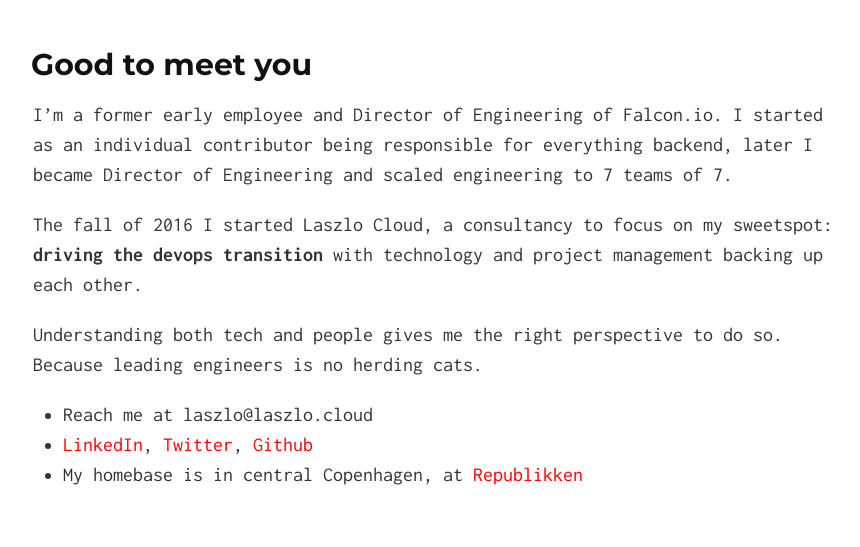
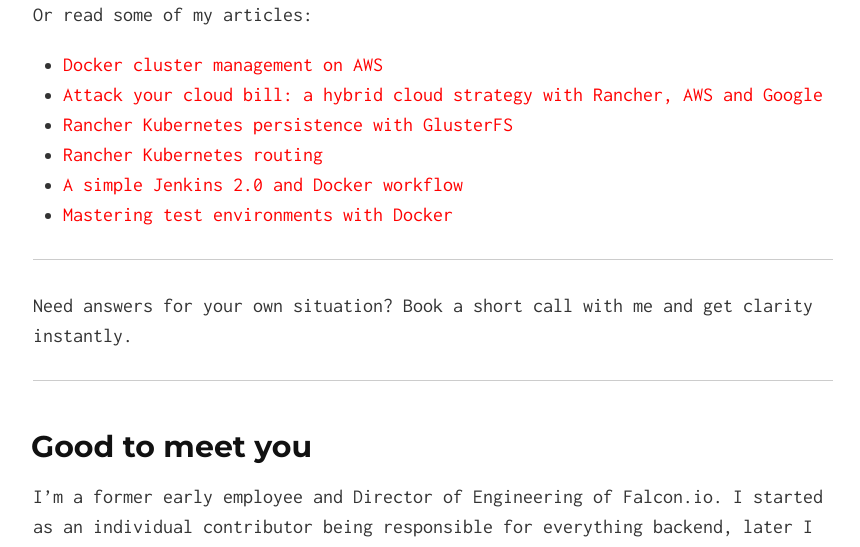
Before and after one commit to laszlocph/website, a Jekyll site: the page built from index.md, in a window 1280 px wide. Shown: the part 1510-2057 px from the top of the page, without its empty margins (207-1067 px from the left). Built offline with Jekyll 4.4.1, drawn with Linux system fonts in a browser that asks for light colours; some of the changed text lies outside the part shown.

```diff
--- a/_sass/_solo.scss
+++ b/_sass/_solo.scss
@@ -114,7 +114,7 @@ blockquote p:last-child {
 
 hr {
   border: none;
-  margin: 2rem 0;
+  margin: 1.5rem 0;
   border-bottom: 1px solid #ccc;
   position: relative;
   top: -1px;
--- a/index.md
+++ b/index.md
@@ -32,6 +32,23 @@ And I'm ready to help your project.
 
 <script async id="_ck_219414" src="https://forms.convertkit.com/219414?v=6"></script>
 
+
+Or read some of my articles:
+
+* <a href="http://laszlo.cloud/Docker-cluster-management-on-AWS" style="color: red; align: center;">Docker cluster management on AWS</a>
+* <a href="http://laszlo.cloud/Attack-your-cloud-bill" style="color: red; align: center;">Attack your cloud bill: a hybrid cloud strategy with Rancher, AWS and Google</a>
+* <a href="http://laszlo.cloud/Rancher-Kubernetes-persistence-with-GlusterFS" style="color: red; align: center;">Rancher Kubernetes persistence with GlusterFS</a>
+* <a href="http://laszlo.cloud/Rancher-Kubernetes-routing" style="color: red; align: center;">Rancher Kubernetes routing</a>
+* <a href="http://laszlo.cloud/Simple-Jenkins-and-Docker-workflow" style="color: red; align: center;">A simple Jenkins 2.0 and Docker workflow</a>
+* <a href="http://laszlo.cloud/Mastering-test-environments-with-Docker" style="color: red; align: center;">Mastering test environments with Docker</a>
+
+---
+
+Need answers for your own situation? Book a short call with me and get clarity instantly.
+
+---
+
+
 ## Good to meet you
 
 I'm a former early employee and Director of Engineering of Falcon.io. I started as an individual contributor being responsible for everything backend, later I became Director of Engineering and scaled engineering to 7 teams of 7.
@@ -49,27 +66,6 @@ Understanding both tech and people gives me the right perspective to do so. Beca
 
 <script async id="_ck_219414" src="https://forms.convertkit.com/219414?v=6"></script>
 
-
-
-* Get clarity. Book a short call with me to answer the questions for your very own situation.
-
-* Kickstart your Docker orchestration project by me delivering a Kubernetes cluster on your infrastructure. For a fixed cost.
-The world changes once your team can deploy their work on a cluster.
-
-* Not sure yet about this whole Docker thing?
-
-
-Or read some of my articles:
-
-* <a href="http://laszlo.cloud/Docker-cluster-management-on-AWS" style="color: red; align: center;">Docker cluster management on AWS</a>
-* <a href="http://laszlo.cloud/Attack-your-cloud-bill" style="color: red; align: center;">Attack your cloud bill: a hybrid cloud strategy with Rancher, AWS and Google</a>
-* <a href="http://laszlo.cloud/Rancher-Kubernetes-persistence-with-GlusterFS" style="color: red; align: center;">Rancher Kubernetes persistence with GlusterFS</a>
-* <a href="http://laszlo.cloud/Rancher-Kubernetes-routing" style="color: red; align: center;">Rancher Kubernetes routing</a>
-* <a href="http://laszlo.cloud/Simple-Jenkins-and-Docker-workflow" style="color: red; align: center;">A simple Jenkins 2.0 and Docker workflow</a>
-* <a href="http://laszlo.cloud/Mastering-test-environments-with-Docker" style="color: red; align: center;">Mastering test environments with Docker</a>
-
-
-
 <script>
   (function(i,s,o,g,r,a,m){i['GoogleAnalyticsObject']=r;i[r]=i[r]||function(){
   (i[r].q=i[r].q||[]).push(arguments)},i[r].l=1*new Date();a=s.createElement(o),
```
